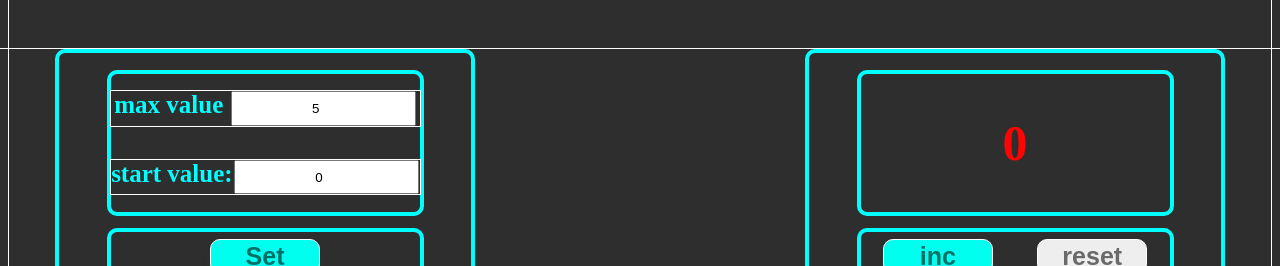
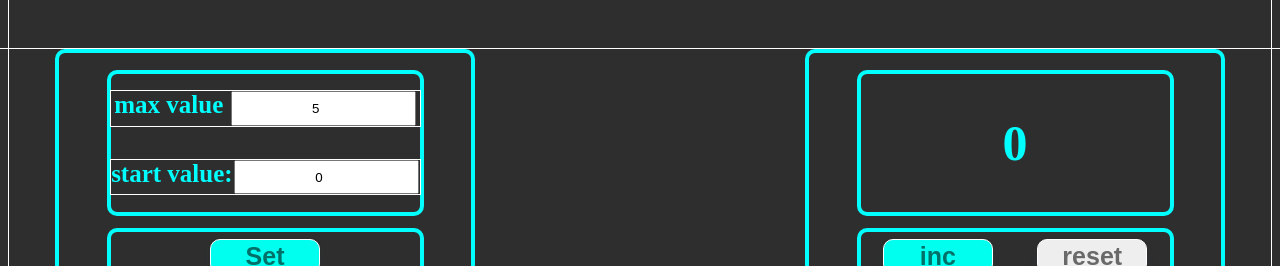
Before and after one commit to uginza/Counter, a React (Create React App) app: page / in a window 1280 px wide. Shown: the part 231-497 px from the top of the page. Built offline with nearby package versions, Linux system fonts and the light colour scheme.

Commit message:
integerClass1 for CounterInterface.tsx is set

```diff
--- a/src/CounterInterface/CounterInterface.tsx
+++ b/src/CounterInterface/CounterInterface.tsx
@@ -16,11 +16,10 @@ function CounterInterface(props:CounterInterfaceType) {
     const [count, setCount] = useState(0);
     const isMin=props.newMinValue
     useEffect(()=>setCount(isMin),[isMin])
-
     const isMax =!props.newMaxValue?count<5: count < props.newMaxValue
     const incButtonClass = `${isMax ? i.incBtn : i.incBtnDisabled}`
     const resetButtonClass = `${count === 0 ? i.resetButtonDisabled : i.resetButton}`
-    const integerClass1 = `${count < props.newMaxValue? s.integerContainerActive :s.integerContainerDisabled}`
+    const integerClass1 = `${isMax? s.integerContainerActive :s.integerContainerDisabled }`
 
     function incHandler() {
         if (isMax) {
```
